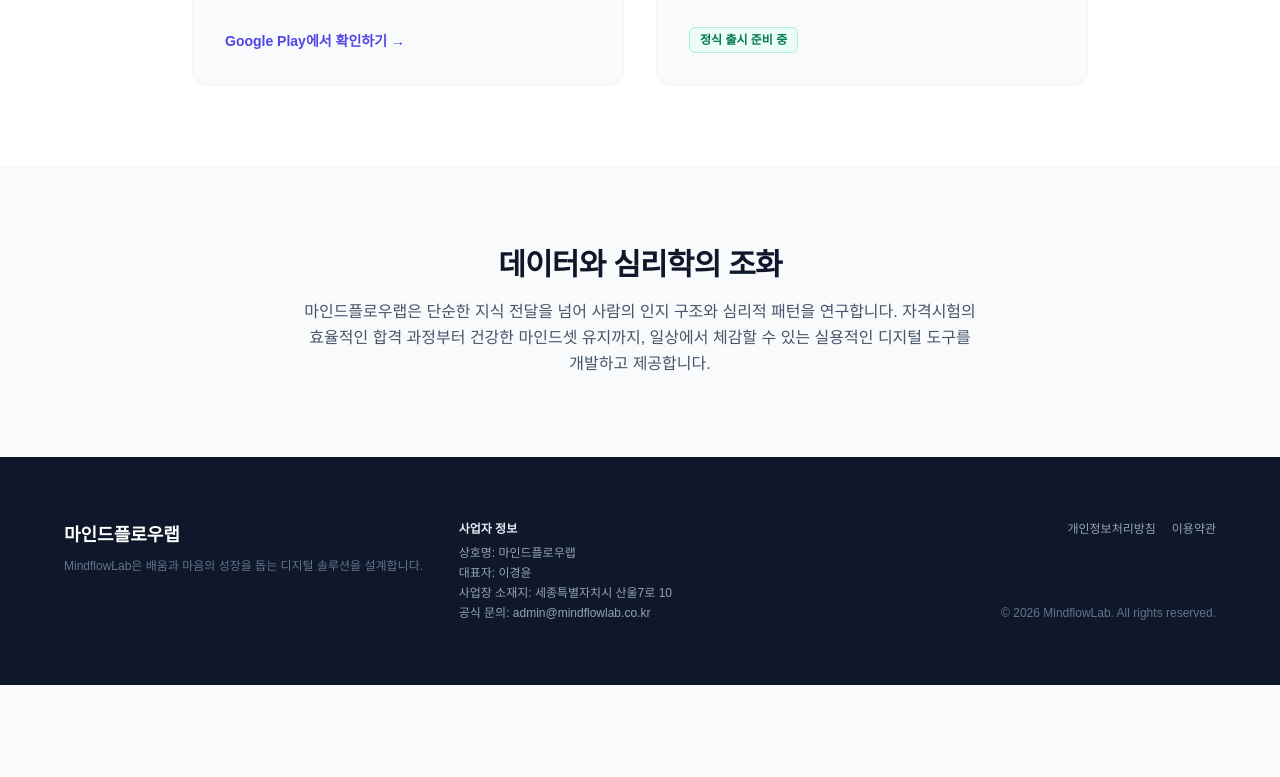
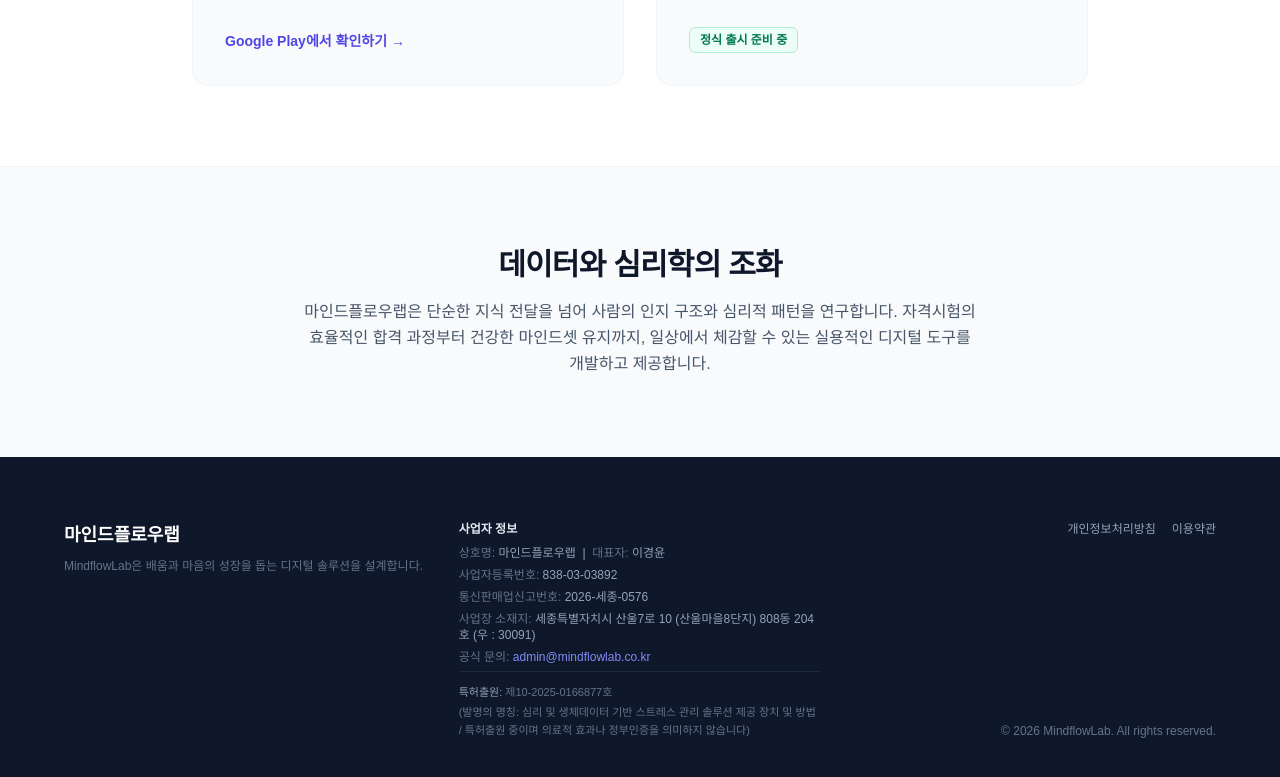
Before and after one commit to aaccda77-blip/mindflowlab-web, a plain HTML site: page index.html in a window 1280 px wide. Shown: the part 1016-1793 px from the top of the page. Before the commit the page ends 1701 px from the top, so only its background shows below. Drawn offline with nearby package versions, Linux system fonts and the light colour scheme; a web font is replaced by a local one.

Commit message:
feat: 사업자 등록번호 및 특허출원 정보 추가

```diff
--- a/index.html
+++ b/index.html
@@ -118,12 +118,17 @@
         </p>
       </div>
 
-      <div class="space-y-1 text-xs text-slate-400">
+      <div class="space-y-1.5 text-xs text-slate-400">
         <p class="font-semibold text-slate-200 mb-2">사업자 정보</p>
-        <p>상호명: 마인드플로우랩</p>
-        <p>대표자: 이경윤</p>
-        <p>사업장 소재지: 세종특별자치시 산울7로 10</p>
-        <p>공식 문의: admin@mindflowlab.co.kr</p>
+        <p><span class="text-slate-500">상호명:</span> 마인드플로우랩 &nbsp;|&nbsp; <span class="text-slate-500">대표자:</span> 이경윤</p>
+        <p><span class="text-slate-500">사업자등록번호:</span> 838-03-03892</p>
+        <p><span class="text-slate-500">통신판매업신고번호:</span> 2026-세종-0576</p>
+        <p><span class="text-slate-500">사업장 소재지:</span> 세종특별자치시 산울7로 10 (산울마을8단지) 808동 204호 (우 : 30091)</p>
+        <p><span class="text-slate-500">공식 문의:</span> <a href="mailto:admin@mindflowlab.co.kr" class="text-indigo-400 hover:underline">admin@mindflowlab.co.kr</a></p>
+        <div class="mt-4 pt-3 border-t border-slate-800 text-[11px] text-slate-500 leading-relaxed">
+          <p><strong class="text-slate-400 font-medium">특허출원:</strong> 제10-2025-0166877호</p>
+          <p class="mt-0.5 text-slate-500">(발명의 명칭: 심리 및 생체데이터 기반 스트레스 관리 솔루션 제공 장치 및 방법 / 특허출원 중이며 의료적 효과나 정부인증을 의미하지 않습니다)</p>
+        </div>
       </div>
 
       <div class="flex flex-col md:items-end justify-between">
```
